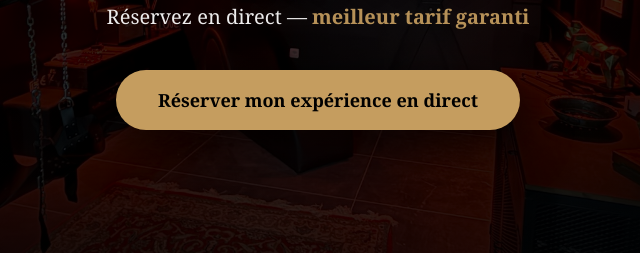
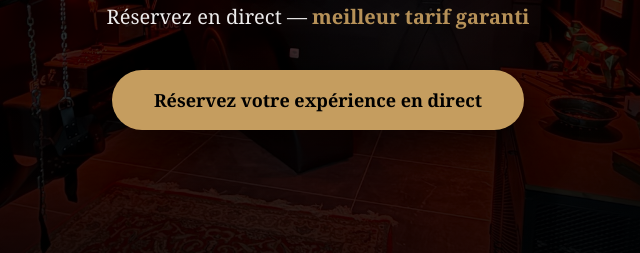
Before and after one commit to SecretRoom45/L-Officine, a website: page reservation.html in a window 1280 px wide. Shown: the part 409-662 px from the top of the page, 322-962 px from the left. Drawn offline with Linux system fonts and the light colour scheme.

Commit message:
Update reservation.html

```diff
--- a/reservation.html
+++ b/reservation.html
@@ -205,7 +205,7 @@ p{
     <p>Réservez en direct — <span style="color:#c59d5f; font-weight:700;">meilleur tarif garanti</span></p>
 
     <div class="btn" onclick="openBooking()">
-      Réserver mon expérience en direct
+      Réservez votre expérience en direct
     </div>
   </div>
 </div>
```
